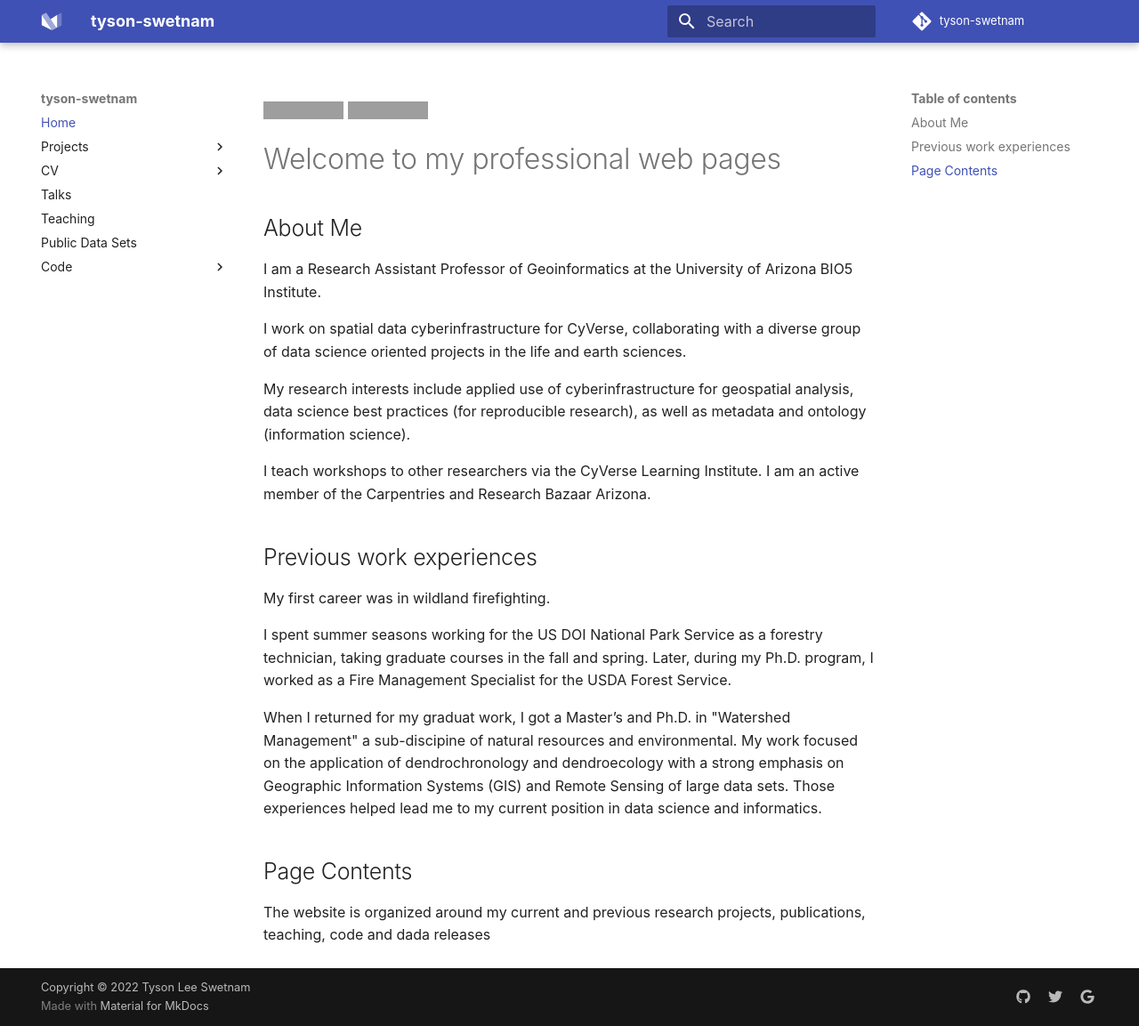
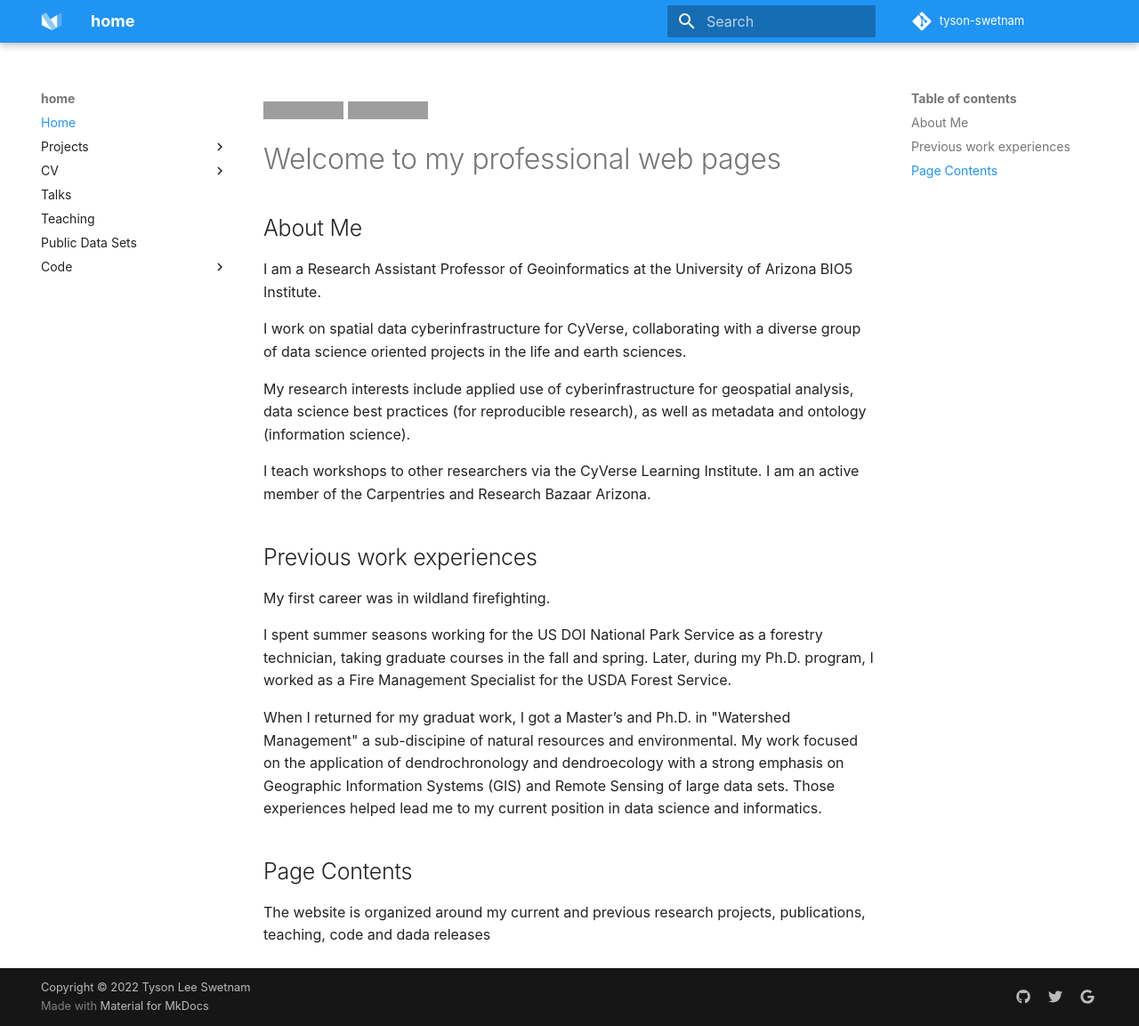
Before and after one commit to tyson-swetnam/new-website, an MkDocs documentation site: the page built from docs/index.md, in a window 1280 px wide and 1153 px high. Shown: the whole window at 89% size. Built offline with MkDocs 1.6.1 and Material for MkDocs 9.7.7, drawn with Linux system fonts in a browser that asks for light colours; some web fonts are replaced; comment, search, counter and statistics services are not loaded; grey boxes are pictures that could not be loaded.

Commit message:
Update mkdocs.yml

```diff
--- a/mkdocs.yml
+++ b/mkdocs.yml
@@ -1,4 +1,4 @@
-site_name: tyson-swetnam
+site_name: home
 site_description: T.L. Swetnam's Professional Website
 site_author: Tyson L Swetnam
 site_url: https://tyson-swetnam.github.io/tyson-swetnam
@@ -26,7 +26,7 @@
   language: en
   palette:
     scheme: default
-    primary: navy
+    primary: blue
     accent: red
   font:
     text: Google Sans
```
